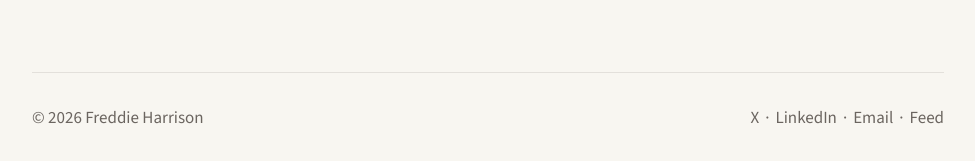
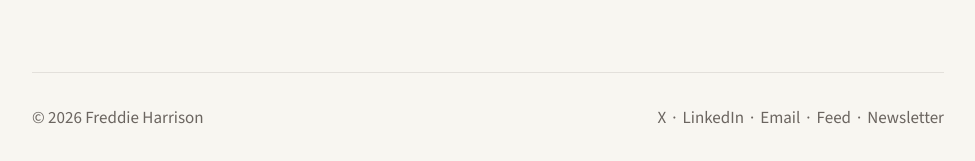
Before and after one commit to freddiewrites/freddiewrites.github.io, a Jekyll site: the page built from index.markdown, in a window 1280 px wide. Shown: the part 1335-1496 px from the top of the page, without its empty margins (152-1127 px from the left). Built offline with Jekyll 4.4.1, drawn with Linux system fonts in a browser that asks for light colours.

Commit message:
Add a newsletter signup page linked from the footer
Moves the signup panel into a shared include used by the home page and
the new /newsletter/ page.

Co-Authored-By: Claude Opus 5.5 <noreply@anthropic.com>
Claude-Session: https://claude.ai/code/session_01XhZxdn2ykFjNGtpS1kPALB

```diff
--- a/_includes/footer.html
+++ b/_includes/footer.html
@@ -8,5 +8,7 @@
     <a href="&#109;&#97;&#105;&#108;&#116;&#111;&#58;&#102;&#114;&#101;&#100;&#100;&#105;&#101;&#64;&#102;&#114;&#101;&#100;&#100;&#105;&#101;&#119;&#114;&#105;&#116;&#46;&#101;&#115;">Email</a>
     <span class="footer-sep">·</span>
     <a href="/feed.json">Feed</a>
+    <span class="footer-sep">·</span>
+    <a href="/newsletter/">Newsletter</a>
   </div>
 </footer>
--- /dev/null
+++ b/_includes/newsletter-form.html
@@ -0,0 +1,21 @@
+{% comment %}Newsletter signup panel. Used on the home page and /newsletter/{% endcomment %}
+<section class="newsletter" aria-labelledby="newsletter-heading">
+  <h2 id="newsletter-heading" class="newsletter-title">From the desk of Freddie Harrison</h2>
+  <p class="newsletter-blurb">Get an occasional email of things I’ve been reading, watching, thinking and discovering. No tracking. Unsubscribe anytime.</p>
+  <form class="newsletter-form" action="https://buttondown.com/api/emails/embed-subscribe/freddiewrites" method="post" target="_blank">
+    <div class="newsletter-field">
+      <label for="newsletter-first-name">First name</label>
+      <input type="text" id="newsletter-first-name" name="metadata__first_name" autocomplete="given-name" required aria-describedby="newsletter-first-name-error">
+      <p class="newsletter-error" id="newsletter-first-name-error" hidden></p>
+    </div>
+    <div class="newsletter-field">
+      <label for="newsletter-email">Email</label>
+      <input type="email" id="newsletter-email" name="email" autocomplete="email" required aria-describedby="newsletter-email-error">
+      <p class="newsletter-error" id="newsletter-email-error" hidden></p>
+    </div>
+    <input type="hidden" name="embed" value="1">
+    <button type="submit" class="newsletter-button">Subscribe</button>
+    <p class="newsletter-status" role="status"></p>
+  </form>
+</section>
+<script src="{{ '/assets/js/newsletter.js' | relative_url }}" defer></script>
--- a/_layouts/home.html
+++ b/_layouts/home.html
@@ -30,24 +30,5 @@ layout: default
 
   <hr class="home-divider">
 
-  <section class="newsletter" aria-labelledby="newsletter-heading">
-    <h2 id="newsletter-heading" class="newsletter-title">From the desk of Freddie Harrison</h2>
-    <p class="newsletter-blurb">Get an occasional email of things I’ve been reading, watching, thinking and discovering. No tracking. Unsubscribe anytime.</p>
-    <form class="newsletter-form" action="https://buttondown.com/api/emails/embed-subscribe/freddiewrites" method="post" target="_blank">
-      <div class="newsletter-field">
-        <label for="newsletter-first-name">First name</label>
-        <input type="text" id="newsletter-first-name" name="metadata__first_name" autocomplete="given-name" required aria-describedby="newsletter-first-name-error">
-        <p class="newsletter-error" id="newsletter-first-name-error" hidden></p>
-      </div>
-      <div class="newsletter-field">
-        <label for="newsletter-email">Email</label>
-        <input type="email" id="newsletter-email" name="email" autocomplete="email" required aria-describedby="newsletter-email-error">
-        <p class="newsletter-error" id="newsletter-email-error" hidden></p>
-      </div>
-      <input type="hidden" name="embed" value="1">
-      <button type="submit" class="newsletter-button">Subscribe</button>
-      <p class="newsletter-status" role="status"></p>
-    </form>
-  </section>
+  {% include newsletter-form.html %}
 </div>
-<script src="{{ '/assets/js/newsletter.js' | relative_url }}" defer></script>
```
Also changed, not shown: newsletter.md (added, +10 -0 lines).
